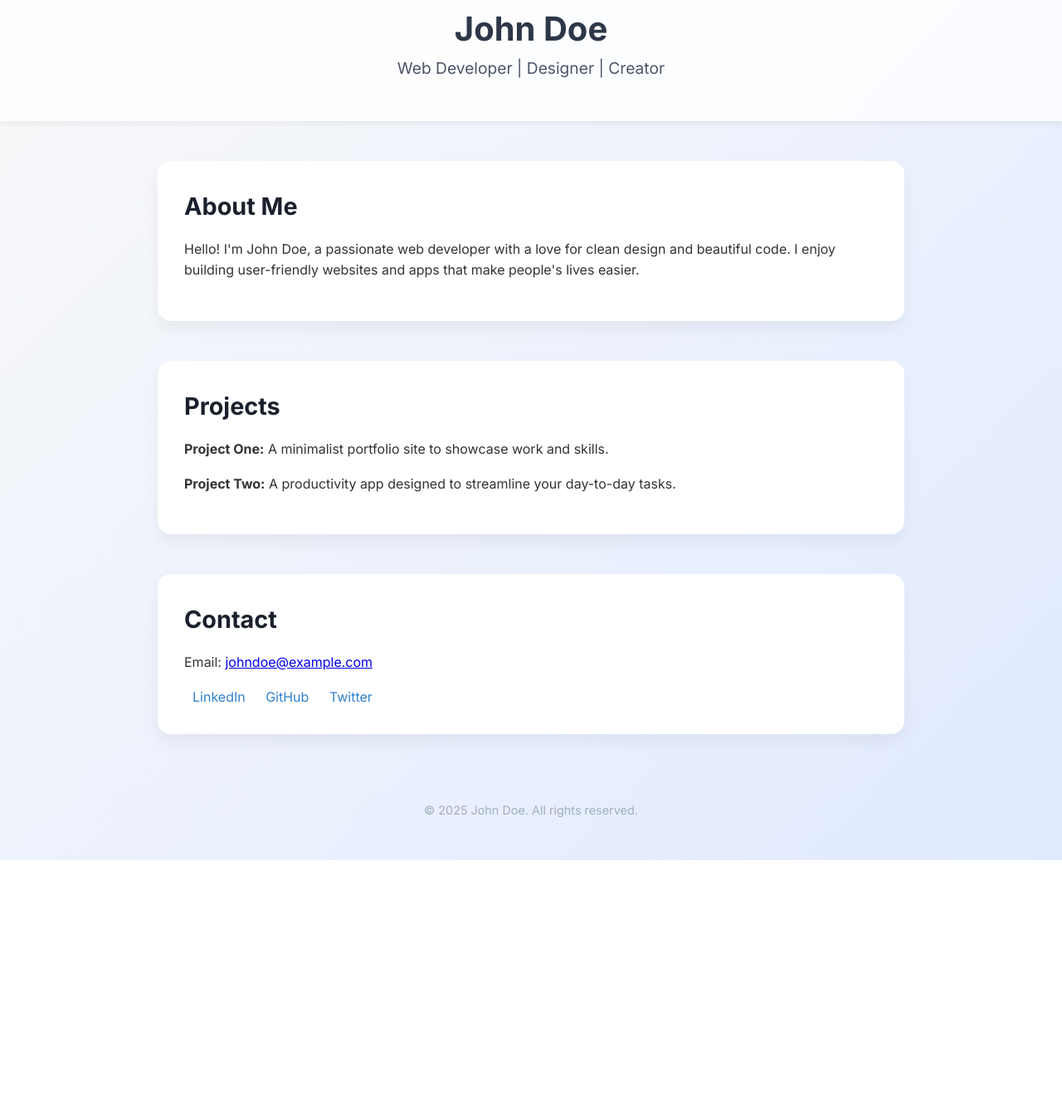
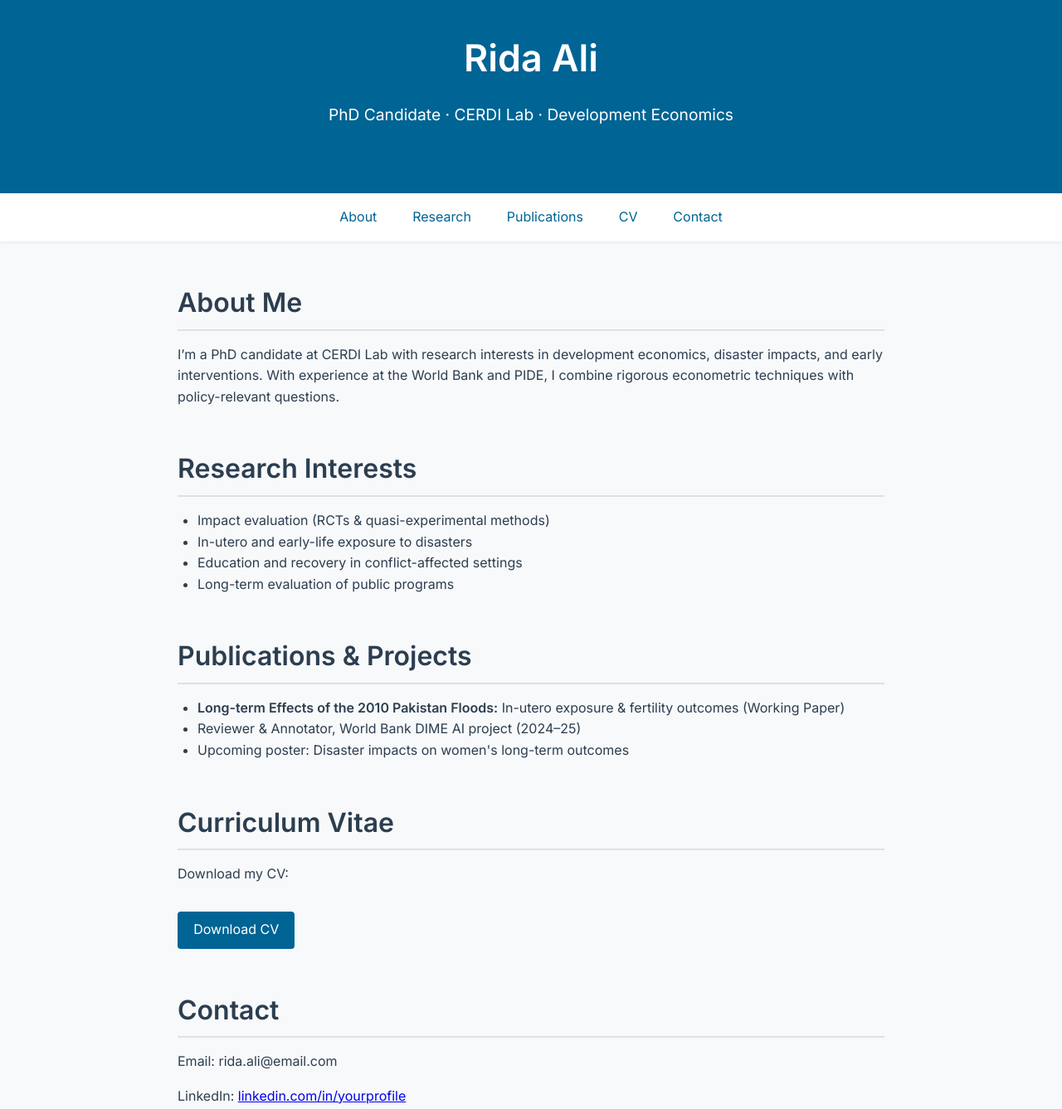
Before and after one commit to ridaalik/ridaalik.github.io, a plain HTML site: page index.html in a window 1280 px wide. Shown: the part 29-1366 px from the top of the page at 83% size. Before the commit the page ends 1066 px from the top, so only its background shows below. Drawn offline with Linux system fonts and the light colour scheme.

Commit message:
Add files via upload

```diff
--- a/index.html
+++ b/index.html
@@ -2,97 +2,180 @@
 <html lang="en">
 <head>
   <meta charset="UTF-8" />
-  <meta name="viewport" content="width=device-width, initial-scale=1.0" />
-  <title>John Doe's Portfolio</title>
-  <link href="https://fonts.googleapis.com/css2?family=Inter:wght@400;600;700&display=swap" rel="stylesheet">
+  <meta name="viewport" content="width=device-width, initial-scale=1.0"/>
+  <title>Rida Ali | Personal Website</title>
+  <link href="https://fonts.googleapis.com/css2?family=Inter:wght@300;400;600&display=swap" rel="stylesheet">
   <style>
+    :root {
+      --bg: #f8f9fa;
+      --text: #2c3e50;
+      --accent: #006494;
+      --accent-dark: #004e7c;
+      --border: #e0e0e0;
+    }
+
     * {
       margin: 0;
       padding: 0;
       box-sizing: border-box;
     }
+
     body {
       font-family: 'Inter', sans-serif;
-      background: linear-gradient(135deg, #f9f9f9, #e0eaff);
-      color: #333;
+      background-color: var(--bg);
+      color: var(--text);
       line-height: 1.6;
     }
+
     header {
-      background-color: #ffffffcc;
-      backdrop-filter: blur(10px);
-      padding: 2rem;
+      background: var(--accent);
+      color: white;
+      padding: 4rem 1.5rem;
       text-align: center;
-      box-shadow: 0 4px 6px rgba(0,0,0,0.05);
     }
+
     header h1 {
-      font-size: 2.5rem;
-      color: #2d3748;
+      font-size: 2.8rem;
+      margin-bottom: 0.5rem;
     }
+
     header p {
       font-size: 1.2rem;
-      color: #4a5568;
     }
+
+    nav {
+      background-color: white;
+      padding: 1rem 0;
+      text-align: center;
+      box-shadow: 0 2px 4px rgba(0,0,0,0.05);
+    }
+
+    nav a {
+      margin: 0 1.2rem;
+      text-decoration: none;
+      color: var(--accent);
+      font-weight: 500;
+      transition: color 0.3s ease;
+    }
+
+    nav a:hover {
+      color: var(--accent-dark);
+    }
+
     section {
       max-width: 900px;
       margin: 3rem auto;
-      padding: 2rem;
-      background: #fff;
-      border-radius: 16px;
-      box-shadow: 0 10px 20px rgba(0,0,0,0.05);
+      padding: 0 1.5rem;
     }
+
     h2 {
+      font-size: 2rem;
+      border-bottom: 2px solid var(--border);
       margin-bottom: 1rem;
-      font-size: 1.8rem;
-      color: #1a202c;
+      padding-bottom: 0.4rem;
+      color: var(--text);
     }
+
+    ul {
+      list-style-type: disc;
+      padding-left: 1.5rem;
+      margin-top: 1rem;
+    }
+
     p {
-      margin-bottom: 1rem;
+      margin: 1rem 0;
     }
+
+    .button {
+      background-color: var(--accent);
+      color: white;
+      padding: 0.6rem 1.2rem;
+      border-radius: 4px;
+      text-decoration: none;
+      display: inline-block;
+      margin-top: 1rem;
+      transition: background-color 0.3s ease;
+    }
+
+    .button:hover {
+      background-color: var(--accent-dark);
+    }
+
     footer {
+      background-color: white;
       text-align: center;
-      padding: 2rem;
+      padding: 2rem 1rem;
+      border-top: 1px solid var(--border);
+      margin-top: 3rem;
+      color: #777;
       font-size: 0.9rem;
-      color: #a0aec0;
     }
-    .socials a {
-      margin: 0 10px;
-      text-decoration: none;
-      color: #3182ce;
-    }
-    .socials a:hover {
-      text-decoration: underline;
+
+    @media (max-width: 600px) {
+      header h1 {
+        font-size: 2rem;
+      }
+
+      nav a {
+        margin: 0 0.7rem;
+      }
     }
   </style>
 </head>
 <body>
+
   <header>
-    <h1>John Doe</h1>
-    <p>Web Developer | Designer | Creator</p>
+    <h1>Rida Ali</h1>
+    <p>PhD Candidate · CERDI Lab · Development Economics</p>
   </header>
 
-  <section>
+  <nav>
+    <a href="#about">About</a>
+    <a href="#research">Research</a>
+    <a href="#publications">Publications</a>
+    <a href="#cv">CV</a>
+    <a href="#contact">Contact</a>
+  </nav>
+
+  <section id="about">
     <h2>About Me</h2>
-    <p>Hello! I'm John Doe, a passionate web developer with a love for clean design and beautiful code. I enjoy building user-friendly websites and apps that make people's lives easier.</p>
+    <p>I’m a PhD candidate at CERDI Lab with research interests in development economics, disaster impacts, and early interventions. With experience at the World Bank and PIDE, I combine rigorous econometric techniques with policy-relevant questions.</p>
   </section>
 
-  <section>
-    <h2>Projects</h2>
-    <p><strong>Project One:</strong> A minimalist portfolio site to showcase work and skills.</p>
-    <p><strong>Project Two:</strong> A productivity app designed to streamline your day-to-day tasks.</p>
+  <section id="research">
+    <h2>Research Interests</h2>
+    <ul>
+      <li>Impact evaluation (RCTs & quasi-experimental methods)</li>
+      <li>In-utero and early-life exposure to disasters</li>
+      <li>Education and recovery in conflict-affected settings</li>
+      <li>Long-term evaluation of public programs</li>
+    </ul>
   </section>
 
-  <section>
+  <section id="publications">
+    <h2>Publications & Projects</h2>
+    <ul>
+      <li><strong>Long-term Effects of the 2010 Pakistan Floods:</strong> In-utero exposure & fertility outcomes (Working Paper)</li>
+      <li>Reviewer & Annotator, World Bank DIME AI project (2024–25)</li>
+      <li>Upcoming poster: Disaster impacts on women's long-term outcomes</li>
+    </ul>
+  </section>
+
+  <section id="cv">
+    <h2>Curriculum Vitae</h2>
+    <p>Download my CV:</p>
+    <a class="button" href="cv.pdf" target="_blank">Download CV</a>
+  </section>
+
+  <section id="contact">
     <h2>Contact</h2>
-    <p>Email: <a href="mailto:johndoe@example.com">johndoe@example.com</a></p>
-    <div class="socials">
-      <a href="#">LinkedIn</a>
-      <a href="#">GitHub</a>
-      <a href="#">Twitter</a>
-    </div>
+    <p>Email: rida.ali@email.com</p>
+    <p>LinkedIn: <a href="https://linkedin.com/in/yourprofile" target="_blank">linkedin.com/in/yourprofile</a></p>
   </section>
 
   <footer>
-    <p>&copy; 2025 John Doe. All rights reserved.</p>
+    &copy; 2025 Rida Ali — All rights reserved
   </footer>
+
 </body>
 </html>
```
